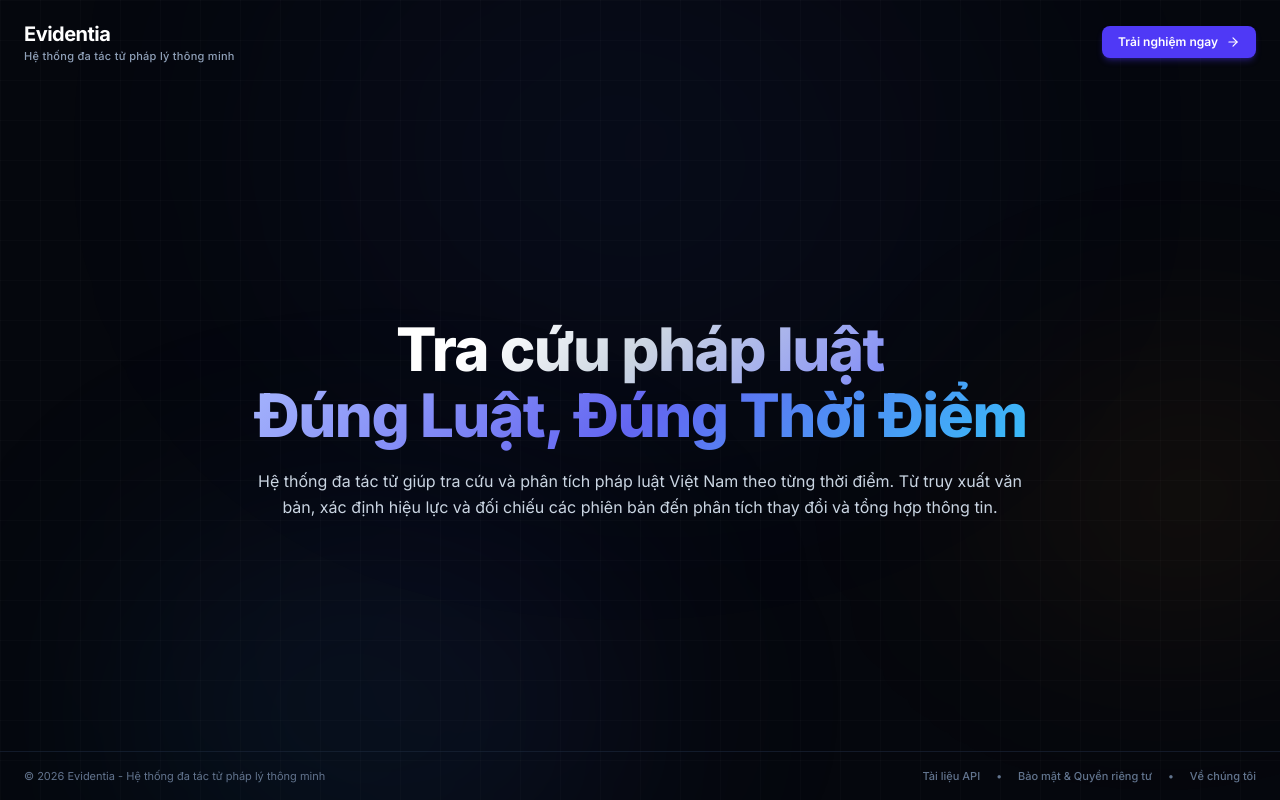
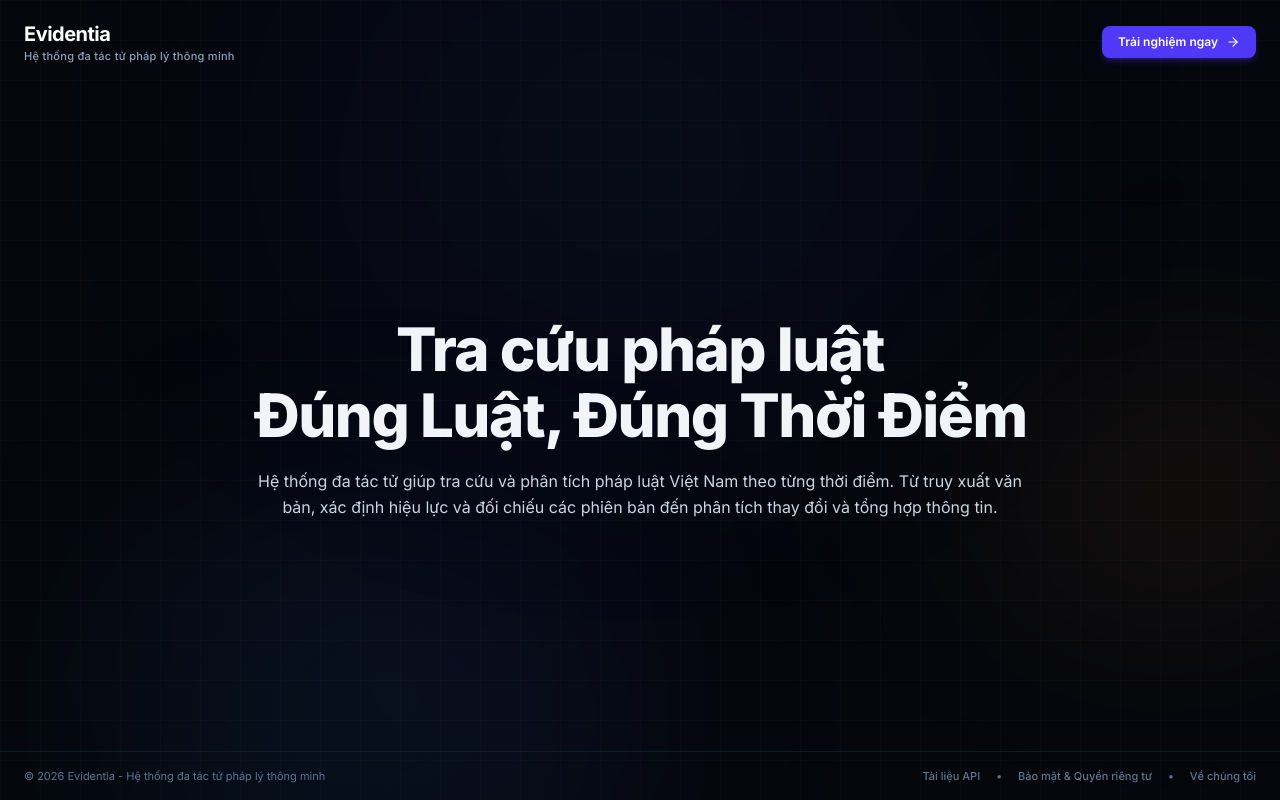
Before and after one commit to VictorNguyenLPN/Evidentia, a React (Vite) app in the folder frontend/: page / in a window 1280 px wide. Built offline with nearby package versions, Linux system fonts and the light colour scheme.

Commit message:
chore(ui): remove conflict css prop

```diff
--- a/frontend/src/pages/ChatPage.tsx
+++ b/frontend/src/pages/ChatPage.tsx
@@ -84,7 +84,7 @@ export const ChatPage: React.FC = () => {
                                 value={searchQuery}
                                 onChange={(e) => setSearchQuery(e.target.value)}
                                 placeholder="Tìm kiếm đoạn chat, điều luật, văn bản quy phạm..."
-                                className="w-full text-base text-slate-800 placeholder-slate-400 bg-transparent focus:outline-none font-medium"
+                                className="w-full text-base text-slate-800 bg-transparent focus:outline-none font-medium"
                             />
                             <div className="flex items-center gap-1.5 shrink-0">
                                 <Button
@@ -188,7 +188,7 @@ export const ChatPage: React.FC = () => {
                         <div className="flex flex-col items-center gap-2">
                             <button
                                 onClick={() => setIsSidebarOpen(true)}
-                                className="w-9 h-9 rounded-xl bg-gradient-to-br from-indigo-600 to-blue-600 flex items-center justify-center shadow-md shadow-indigo-600/25 text-white font-bold text-base cursor-pointer"
+                                className="w-9 h-9 rounded-xl bg-linear-to-br from-indigo-600 to-blue-600 flex items-center justify-center shadow-md shadow-indigo-600/25 text-white font-bold text-base cursor-pointer"
                                 title="Nhấn để mở rộng Sidebar"
                             >
                                 E
@@ -429,7 +429,7 @@ export const ChatPage: React.FC = () => {
                             onChange={(e) => setInputPrompt(e.target.value)}
                             rows={1}
                             placeholder="Mô tả câu hỏi hoặc yêu cầu tra cứu pháp luật theo thời điểm..."
-                            className="w-full bg-transparent text-slate-900 placeholder-slate-400 text-sm sm:text-base px-1.5 py-1 focus:outline-none resize-none font-sans min-h-[40px] max-h-56 overflow-y-auto"
+                            className="w-full bg-transparent text-slate-900 text-sm sm:text-base px-1.5 py-1 focus:outline-none resize-none font-sans min-h-[40px] max-h-56 overflow-y-auto"
                         />
 
                         {/* Bottom Actions Bar - Nằm tự nhiên ở hàng dưới flexbox */}
--- a/frontend/src/pages/LandingPage.tsx
+++ b/frontend/src/pages/LandingPage.tsx
@@ -10,10 +10,10 @@ export const LandingPage: React.FC = () => {
       {/* Background Decorative Lighting */}
       <div className="absolute inset-0 bg-grid-pattern opacity-60 pointer-events-none" />
 
-      {/* Ambient Gradient Orbs */}
-      <div className="absolute top-[-10%] left-1/2 -translate-x-1/2 w-[700px] h-[450px] bg-gradient-to-tr from-indigo-600/20 via-blue-500/15 to-violet-600/10 rounded-full blur-[140px] pointer-events-none animate-pulse-glow" />
-      <div className="absolute bottom-[-10%] left-[10%] w-[500px] h-[350px] bg-gradient-to-tr from-cyan-600/10 to-indigo-600/10 rounded-full blur-[120px] pointer-events-none" />
-      <div className="absolute top-[40%] right-[-5%] w-[400px] h-[300px] bg-gradient-to-tl from-amber-500/10 to-transparent rounded-full blur-[100px] pointer-events-none" />
+      {/* Ambient linear Orbs */}
+      <div className="absolute top-[-10%] left-1/2 -translate-x-1/2 w-[700px] h-[450px] bg-linear-to-tr from-indigo-600/20 via-blue-500/15 to-violet-600/10 rounded-full blur-[140px] pointer-events-none animate-pulse-glow" />
+      <div className="absolute bottom-[-10%] left-[10%] w-[500px] h-[350px] bg-linear-to-tr from-cyan-600/10 to-indigo-600/10 rounded-full blur-[120px] pointer-events-none" />
+      <div className="absolute top-[40%] right-[-5%] w-[400px] h-[300px] bg-linear-to-tl from-amber-500/10 to-transparent rounded-full blur-[100px] pointer-events-none" />
 
       {/* Top Navigation Bar */}
       <header className="relative z-20 w-full max-w-7xl mx-auto px-6 py-5 flex items-center justify-between">
@@ -40,9 +40,9 @@ export const LandingPage: React.FC = () => {
 
         {/* Big Impactful Title */}
         <h1 className="text-4xl sm:text-5xl lg:text-6xl font-extrabold tracking-tight max-w-5xl leading-[1.1]">
-          <span className="text-gradient-primary">Tra cứu pháp luật</span>{' '}
+          <span className="text-linear-primary">Tra cứu pháp luật</span>{' '}
           <br />
-          <span className="text-gradient-accent">Đúng Luật, Đúng Thời Điểm</span>
+          <span className="text-linear-accent">Đúng Luật, Đúng Thời Điểm</span>
         </h1>
 
         {/* Subtitle Description */}
```
